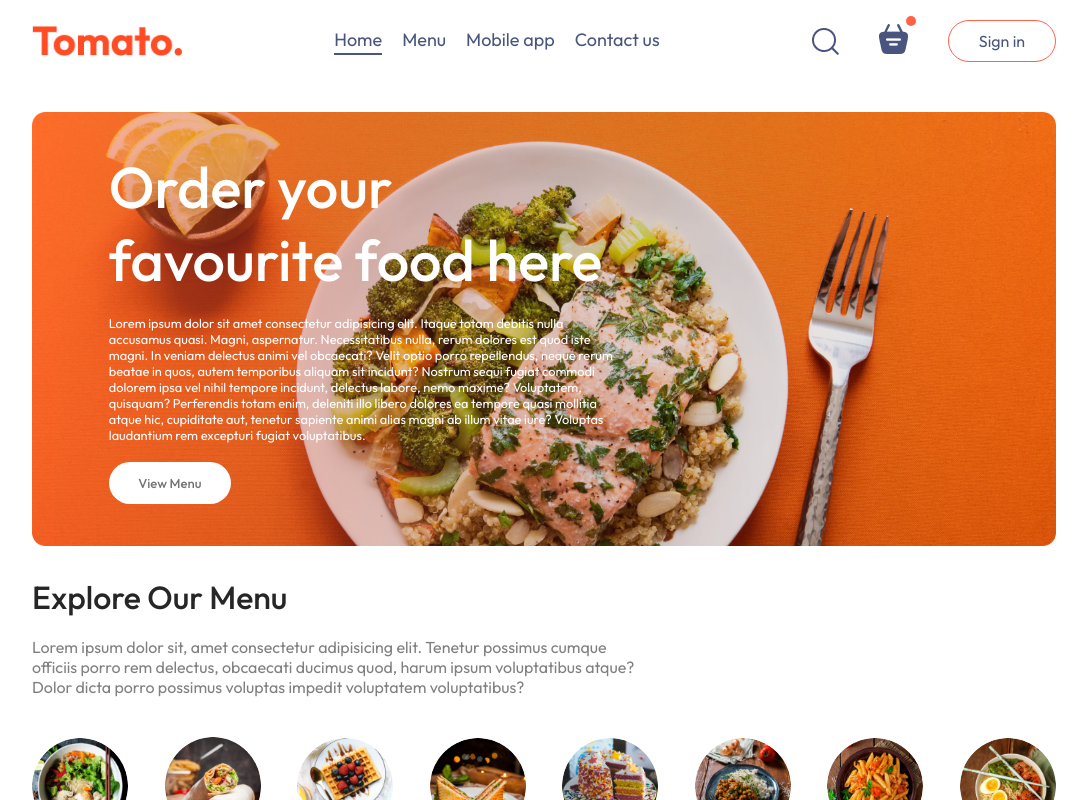
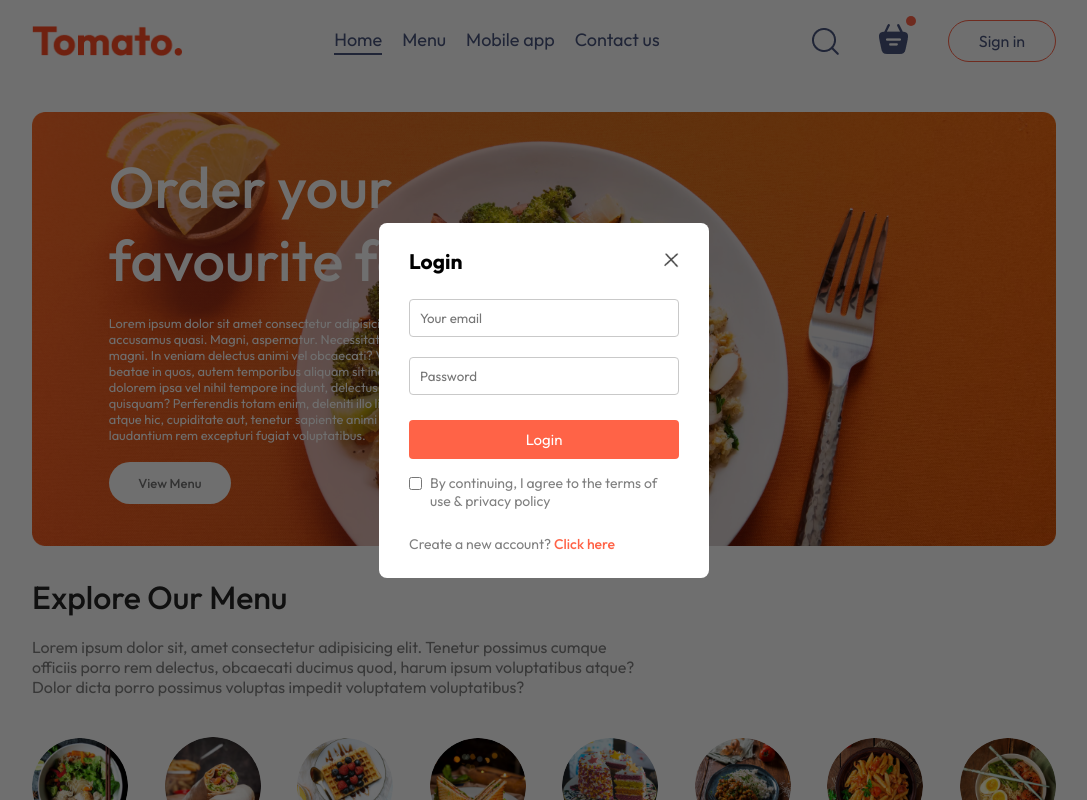
Before and after one commit to techbola/food_delivery_app, a React (Vite) app in the folder frontend/: page / in a window 1280 px wide. Both pictures are taken after a click on the button "Sign in". Shown: the top 800 px of the page, without its empty margins (96-1183 px from the left). Built offline with nearby package versions, Linux system fonts and the light colour scheme.

Commit message:
login and register modal design

```diff
--- a/frontend/src/App.jsx
+++ b/frontend/src/App.jsx
@@ -1,16 +1,20 @@
-import React from "react";
+import React, { useState } from "react";
 import Navbar from "./components/Navbar/Navbar";
 import { Route, Routes } from "react-router-dom";
 import Home from "./pages/Home/Home";
 import Cart from "./pages/Cart/Cart";
 import PlaceOrder from "./pages/PlaceOrder/PlaceOrder";
 import Footer from "./components/Footer/Footer";
+import LoginPopup from "./components/LoginPopup/LoginPopup";
 
 const App = () => {
+  const [showLogin, setShowLogin] = useState(false);
+
   return (
     <>
+      {showLogin && <LoginPopup setShowLogin={setShowLogin} />}
       <div className="app">
-        <Navbar />
+        <Navbar setShowLogin={setShowLogin} />
         <Routes>
           <Route path="/" element={<Home />} />
           <Route path="/cart" element={<Cart />} />
--- /dev/null
+++ b/frontend/src/components/LoginPopup/LoginPopup.css
@@ -0,0 +1,74 @@
+.login-popup {
+  position: absolute;
+  z-index: 1;
+  width: 100%;
+  height: 100%;
+  background-color: #00000090;
+  display: grid;
+}
+
+.login-popup-container {
+  place-self: center;
+  width: max(23vw, 330px);
+  color: #808080;
+  background-color: white;
+  display: flex;
+  flex-direction: column;
+  gap: 25px;
+  padding: 25px 30px;
+  border-radius: 8px;
+  font-size: 14px;
+  animation: fadeIn 0.5s;
+}
+
+.login-popup-title {
+  display: flex;
+  justify-content: space-between;
+  align-items: center;
+  color: black;
+}
+
+.login-popup-title img {
+  width: 15px;
+  cursor: pointer;
+}
+
+.login-popup-inputs {
+  display: flex;
+  flex-direction: column;
+  gap: 20px;
+}
+
+.login-popup-inputs input {
+  outline: none;
+  border: 1px solid #c9c9c9;
+  padding: 10px;
+  border-radius: 4px;
+}
+
+.login-popup-container button {
+  background-color: tomato;
+  border: none;
+  padding: 10px;
+  border-radius: 4px;
+  color: white;
+  font-size: 15px;
+  cursor: pointer;
+}
+
+.login-popup-condition {
+  display: flex;
+  align-items: flex-start;
+  gap: 8px;
+  margin-top: -10px;
+}
+
+.login-popup-condition input {
+  margin-top: 3px;
+}
+
+.login-popup p span {
+  color: tomato;
+  font-weight: 500;
+  cursor: pointer;
+}
--- /dev/null
+++ b/frontend/src/components/LoginPopup/LoginPopup.jsx
@@ -0,0 +1,51 @@
+import React, { useState } from "react";
+import "./LoginPopup.css";
+import { assets } from "../../assets/assets";
+
+const LoginPopup = ({ setShowLogin }) => {
+  const [currentState, setCurrentState] = useState("Login");
+
+  return (
+    <div className="login-popup">
+      <form className="login-popup-container">
+        <div className="login-popup-title">
+          <h2>{currentState}</h2>
+          <img
+            onClick={() => setShowLogin(false)}
+            src={assets.cross_icon}
+            alt=""
+          />
+        </div>
+        <div className="login-popup-inputs">
+          {currentState === "Login" ? (
+            <></>
+          ) : (
+            <input type="text" placeholder="Your name" required />
+          )}
+          <input type="email" placeholder="Your email" required />
+          <input type="password" placeholder="Password" required />
+        </div>
+        <button>
+          {currentState === "Sign Up" ? "Create account" : "Login"}
+        </button>
+        <div className="login-popup-condition">
+          <input type="checkbox" required />
+          <p>By continuing, I agree to the terms of use & privacy policy</p>
+        </div>
+        {currentState === "Login" ? (
+          <p>
+            Create a new account?{" "}
+            <span onClick={() => setCurrentState("Sign Up")}>Click here</span>
+          </p>
+        ) : (
+          <p>
+            Already have an account?{" "}
+            <span onClick={() => setCurrentState("Login")}>Login here</span>
+          </p>
+        )}
+      </form>
+    </div>
+  );
+};
+
+export default LoginPopup;
--- a/frontend/src/components/Navbar/Navbar.jsx
+++ b/frontend/src/components/Navbar/Navbar.jsx
@@ -3,7 +3,7 @@
 import { assets } from "../../assets/assets";
 import { Link } from "react-router-dom";
 
-const Navbar = () => {
+const Navbar = ({ setShowLogin }) => {
   const [menu, setMenu] = useState("home");
 
   return (
@@ -45,7 +45,7 @@
           <img src={assets.basket_icon} alt="" />
           <div className="dot"></div>
         </div>
-        <button>Sign in</button>
+        <button onClick={() => setShowLogin(true)}>Sign in</button>
       </div>
     </div>
   );
```
